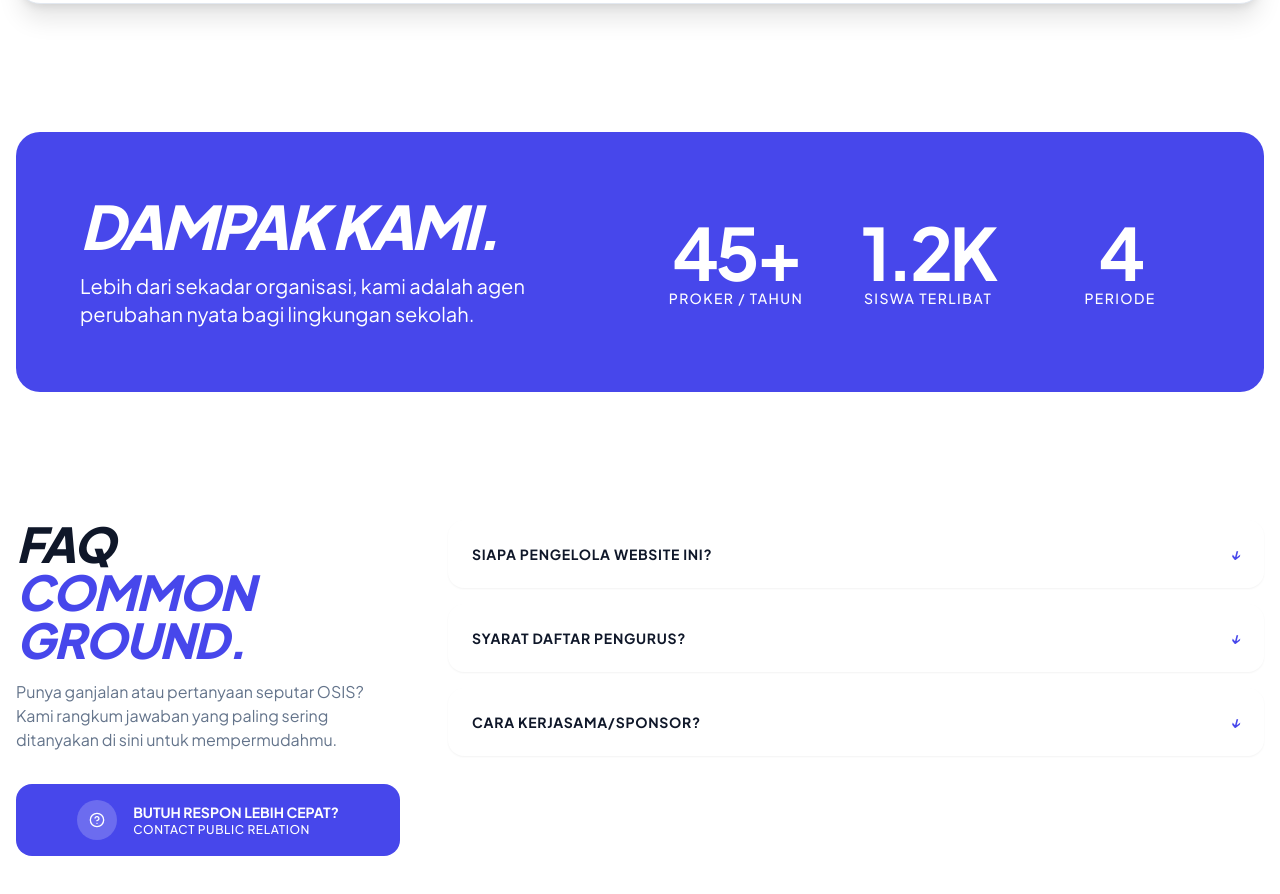
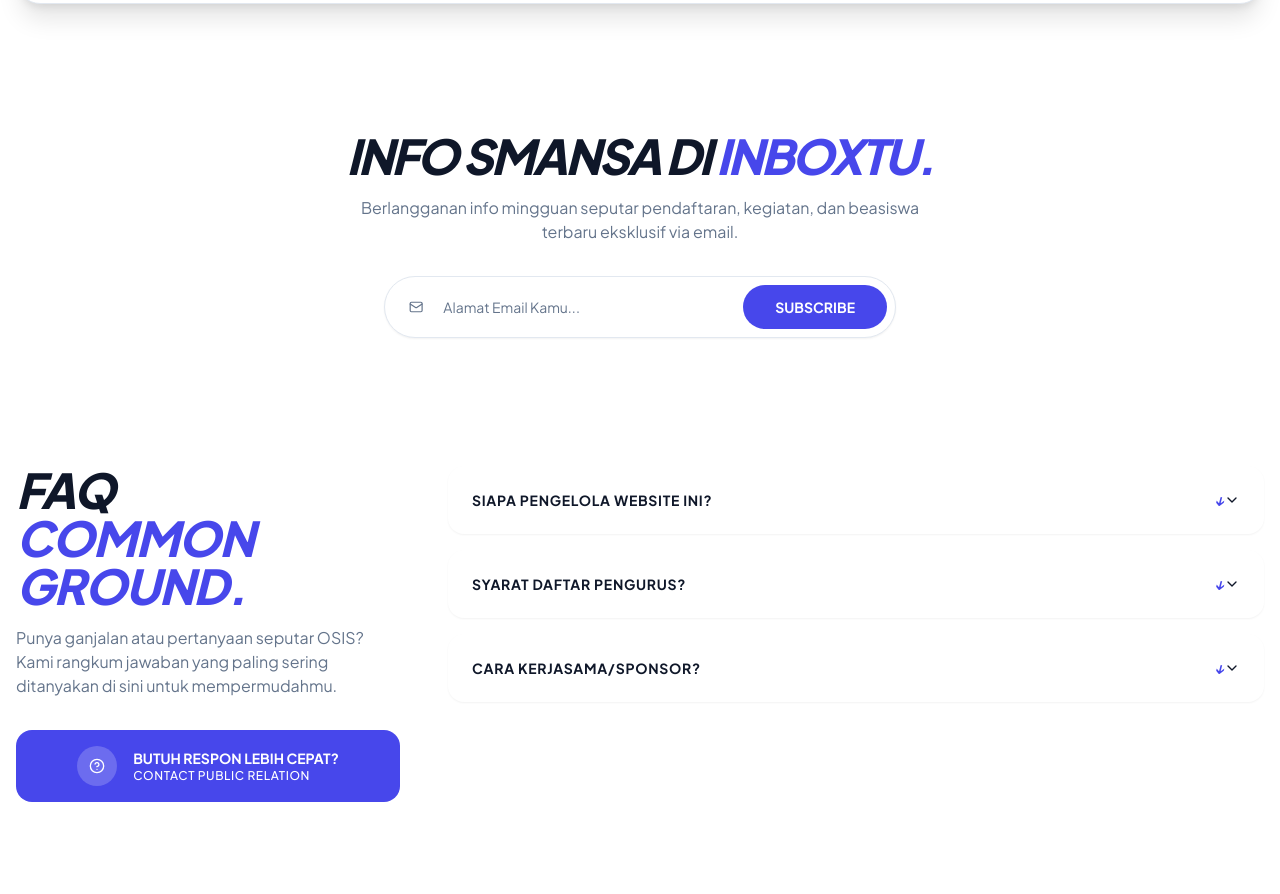
Before and after one commit to WeplyStudio/osis, a Next.js app: page / in a window 1280 px wide. Shown: the part 5950-6844 px from the top of the page. Built offline with nearby package versions, Linux system fonts and the light colour scheme.

Commit message:
Tambahkan juga section ini!!!!!

```diff
--- a/src/app/(app)/page.tsx
+++ b/src/app/(app)/page.tsx
@@ -1,9 +1,9 @@
 'use client';
 
-import React, { useState } from 'react';
+import React from 'react';
 import { Button } from "@/components/ui/button";
 import Link from 'next/link';
-import { ArrowRight, Star, Heart, Shield, Sparkles, Brain, Landmark, Palette, Dumbbell, BookOpen, Cpu, Languages, Eye, Target, Gem, PartyPopper, Megaphone, GraduationCap, Search, CheckCircle, Calendar, ClipboardCheck, MessageSquare, Lightbulb, Phone, HelpCircle } from 'lucide-react';
+import { ArrowRight, Eye, HelpCircle, Mail } from 'lucide-react';
 import { Card, CardContent } from '@/components/ui/card';
 import {
   Accordion,
@@ -22,7 +22,6 @@ import { teamMembers, divisions, faqItems } from '@/lib/data';
 import Image from 'next/image';
 import { cn } from "@/lib/utils";
 import { Avatar, AvatarFallback, AvatarImage } from '@/components/ui/avatar';
-import { Progress } from '@/components/ui/progress';
 import { Badge } from '@/components/ui/badge';
 import {
   Dialog,
@@ -72,7 +71,7 @@ const AspirationDialog = ({ title, children }: { title: string, children: React.
 
 
 const DivisionTabs = () => {
-    const [activeDivision, setActiveDivision] = useState(divisions[0].id);
+    const [activeDivision, setActiveDivision] = React.useState(divisions[0].id);
     const activeDivisionData = divisions.find(d => d.id === activeDivision);
 
     return (
@@ -159,14 +158,6 @@ const WhySpeakUpItem = ({ number, text }: { number: number; text: string }) => (
             {text}
         </p>
     </div>
-);
-
-
-const ImpactStat = ({ value, label }: { value: string, label: string }) => (
-  <div className="text-center">
-    <p className="font-body text-5xl md:text-7xl font-bold tracking-tighter">{value}</p>
-    <p className="font-sans text-sm uppercase tracking-widest font-medium">{label}</p>
-  </div>
 );
 
 
@@ -343,24 +334,29 @@ export default function LandingPage() {
            <DivisionTabs />
         </section>
 
-        {/* Impact Section */}
-        <section className="bg-primary text-primary-foreground rounded-3xl p-8 md:p-12 lg:p-16">
-          <div className="grid grid-cols-1 lg:grid-cols-2 gap-8 items-center">
-            <div className="space-y-4 text-center lg:text-left">
-              <h2 className="font-body text-5xl md:text-6xl font-extrabold tracking-tighter italic uppercase">
-                Dampak Kami.
-              </h2>
-              <p className="text-lg md:text-xl max-w-md mx-auto lg:mx-0">
-                Lebih dari sekadar organisasi, kami adalah agen perubahan nyata bagi lingkungan sekolah.
-              </p>
+        {/* Newsletter Section */}
+        <section>
+            <div className="text-center">
+                <h2 className="font-body text-4xl md:text-5xl font-extrabold tracking-tighter text-foreground mb-4 italic uppercase">
+                    INFO SMANSA DI <span className="text-primary">INBOXTU.</span>
+                </h2>
+                <p className="max-w-xl mx-auto text-muted-foreground mb-8">
+                    Berlangganan info mingguan seputar pendaftaran, kegiatan, dan beasiswa terbaru eksklusif via email.
+                </p>
+                <form className="max-w-lg mx-auto flex items-center gap-2 bg-card p-2 rounded-full border shadow-sm">
+                    <Mail className="ml-4 text-muted-foreground" />
+                    <Input
+                        type="email"
+                        placeholder="Alamat Email Kamu..."
+                        className="flex-grow bg-transparent border-none focus-visible:ring-0 focus-visible:ring-offset-0"
+                    />
+                    <Button type="submit" size="lg" className="rounded-full font-bold px-8">
+                        SUBSCRIBE
+                    </Button>
+                </form>
             </div>
-            <div className="grid grid-cols-1 sm:grid-cols-3 gap-8">
-              <ImpactStat value="45+" label="PROKER / TAHUN" />
-              <ImpactStat value="1.2K" label="SISWA TERLIBAT" />
-              <ImpactStat value="4" label="PERIODE" />
-            </div>
-          </div>
         </section>
+
 
         {/* FAQ Section */}
         <section>
@@ -388,7 +384,7 @@ export default function LandingPage() {
                     <Accordion type="single" collapsible className="w-full space-y-4">
                         {faqItems.map((item) => (
                              <AccordionItem key={item.id} value={item.id} className="group bg-card border-none rounded-2xl shadow-sm data-[state=open]:border data-[state=open]:border-primary/50">
-                                <AccordionTrigger className="p-6 font-bold text-sm uppercase tracking-wider hover:no-underline text-left data-[state=open]:text-primary [&>svg]:hidden">
+                                <AccordionTrigger className="p-6 font-bold text-sm uppercase tracking-wider hover:no-underline text-left data-[state=open]:text-primary">
                                     {item.question}
                                     <span className="ml-auto shrink-0 transition-transform duration-200 group-data-[state=closed]:block hidden italic text-primary">↓</span>
                                     <span className="ml-auto shrink-0 transition-transform duration-200 group-data-[state=open]:block hidden italic text-primary">↑</span>
```
